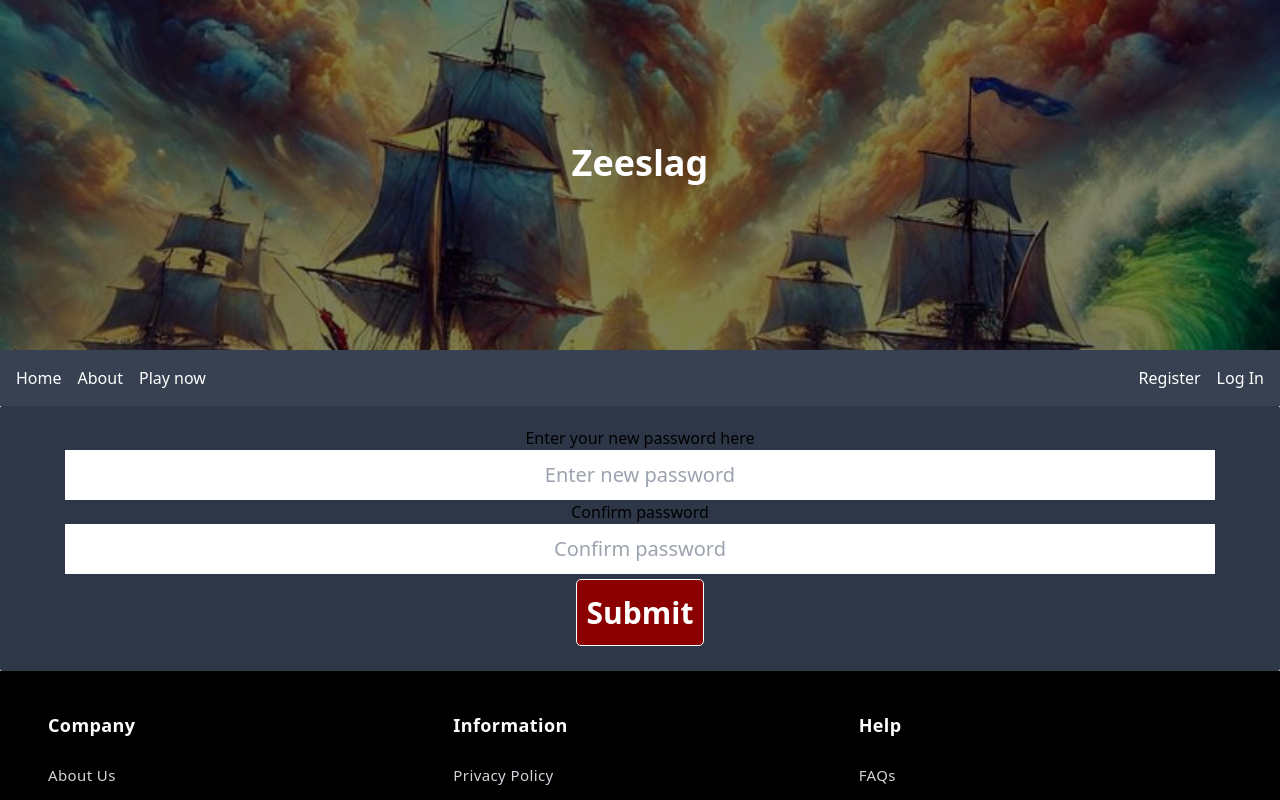
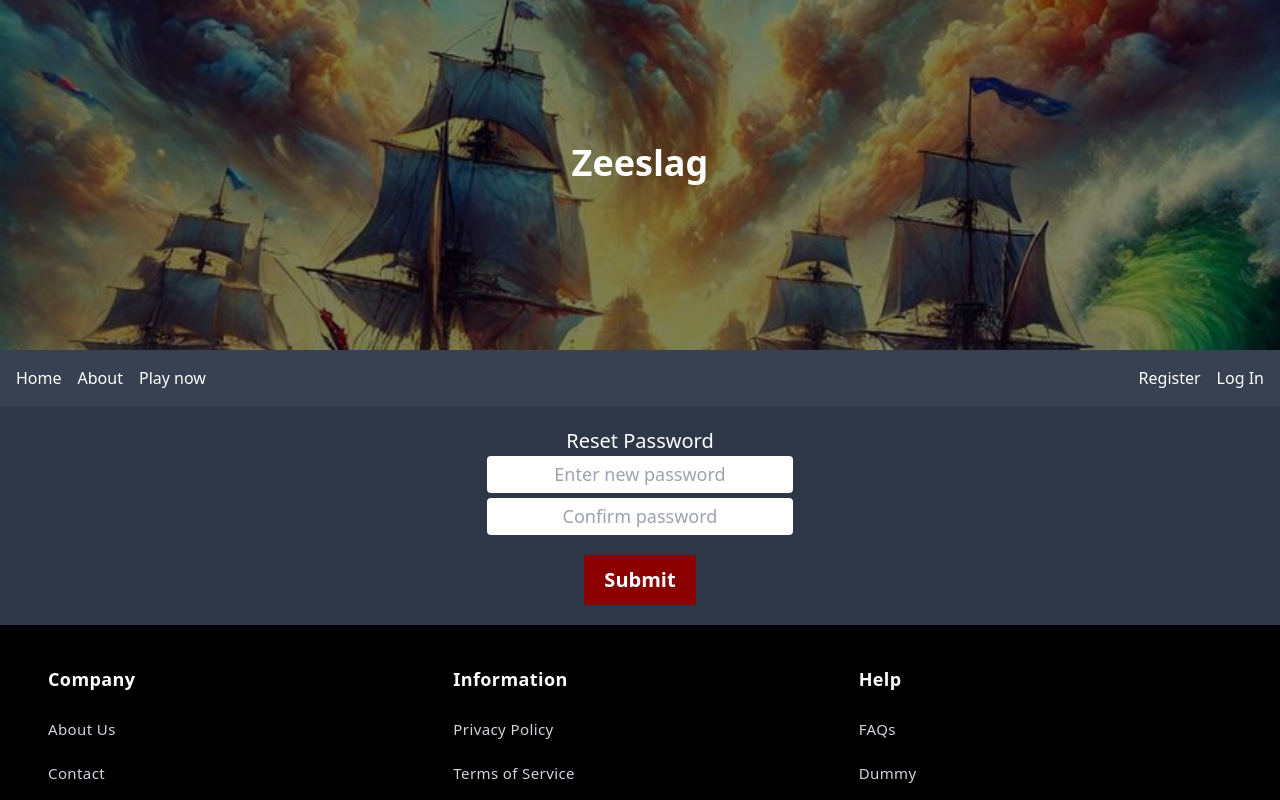
Before and after one commit to Ismail020/pewa-frontend, a Vue app in the folder zeeslag/: page /reset-password in a window 1280 px wide. Shown: the top 800 px of the page. Built offline with nearby package versions, Linux system fonts and the light colour scheme; no server answers.

Commit message:
Styling made universal accross login and forgot and reset password components. No tailwind added

```diff
--- a/zeeslag/src/components/LoginComponents/ForgotPassword.vue
+++ b/zeeslag/src/components/LoginComponents/ForgotPassword.vue
@@ -30,7 +30,7 @@ export default {
 
         this.message = json.message
 
-      } catch(error) {
+      } catch (error) {
         console.log("error :", error)
       }
     }
@@ -39,58 +39,80 @@ export default {
 </script>
 
 <template>
-  <div class="form">
-  <form @submit.prevent="requestPasswordResetLink">
-    <div v-if="message"> {{ message }}</div>
-    <div> <h3> Request password reset link </h3> </div>
-    <div class="input">
-      <input type="email" id="email" placeholder="Email" v-model="email"/>
+  <div class="background-container">
+    <div class="form-container">
+      <form @submit.prevent="requestPasswordResetLink">
+        <h3> Request password reset link </h3>
+        <div v-if="message" class="message"> {{ message }}</div>
+        <div class="input">
+          <input type="email" placeholder="Email" v-model="email"/>
+        </div>
+        <button type="submit"> Send request</button>
+      </form>
     </div>
-    <button> Send request </button>
-  </form>
   </div>
 </template>
 
 <style scoped>
+.background-container {
+  display: flex;
+  justify-content: center;
+  align-items: center;
+  background-color: #2d3748;
+  font-size: 20px;
+}
+
+
+.form-container {
+  background-color: #2d3748;
+  border-radius: 2px;
+  padding: 20px;
+  text-align: center;
+  width: 33vw;
+  display: flex;
+  flex-direction: column;
+}
+
 h3 {
   color: white;
+  margin-bottom: 20px;
+}
+
+button {
+  background-color: darkred;
+  transition: background-color 0.3s, transform 0.2s;
+  cursor: pointer;
+  color: white;
+  font-weight: bold;
+  border: none;
+  padding: 10px 20px;
+  border-radius: 4px;
+}
+
+button:hover {
+  color: #909df3;
+  border: 1px solid #909df3;
 }
 
 .input {
-  background-color: #2d3748;
-  padding: 20px;
+  margin-bottom: 15px;
+}
+
+input {
+  width: 80%;
+  padding: 5px;
+  font-size: 18px;
+  border-radius: 4px;
   text-align: center;
+  margin-bottom: 5px;
+  color: black;
 
 }
-.form {
-  background-color: #2d3748;
-  display: flex;
-  flex-direction: column;
-  border-radius: 2px;
-  justify-content: center;
-  width: 100vw;
-  align-items: center;
-}
-button {
-  background-color: darkred;
-  color: white;
-  text-align: center;
-  font-size: 30px;
-  font-weight: bold;
-  border: 1px solid white;
-  margin: 5px;
-  border-radius: 5px;
-  padding: 10px;
-}
-button:hover {
-  color: #909df3;
-  border: 2px solid #909df3;
-}
-#email {
-  padding: 10px;
-  font-size: 20px;
-  width: 100%;
-  text-align: center;
+
+.message {
+  color: #ff6b6b;
+  margin-top: 10px;
 }
 
+
 </style>
--- a/zeeslag/src/components/LoginComponents/LoginComponent.vue
+++ b/zeeslag/src/components/LoginComponents/LoginComponent.vue
@@ -57,14 +57,14 @@ export default {
         <div class="input">
           <input v-model="password" type="password" placeholder="Password" required/>
         </div>
-        <button type="submit">LOGIN</button>
-        <div v-if="errorMessage" class="p-4 mb-4 text-sm text-red-800">{{ errorMessage }}</div>
+        <button type="submit">Log in </button>
+        <div v-if="errorMessage" class="message">{{ errorMessage }}</div>
       </form>
       <div class="links">
         <p>Don't have an account?
-          <router-link to="/register"> Register! </router-link></p>
+          <router-link to="/register" class="link"> Register! </router-link></p>
         <p>
-          <router-link to="/forgot"> Forgot Password?</router-link>
+          <router-link to="/forgot" class="link"> Forgot Password?</router-link>
         </p>
       </div>
     </div>
@@ -77,64 +77,72 @@ export default {
   justify-content: center;
   align-items: center;
   background-color: #2d3748;
-  width: 100vw;
+  font-size: 20px;
+  color: white;
+}
+
+.form-container {
+  background-color: #2d3748;
+  border-radius: 2px;
+  padding: 20px;
+  text-align: center;
+  width: 33vw;
+  display: flex;
+  flex-direction: column;
 }
 
 .input {
-  background-color: #2d3748;
-  padding: 20px;
-  text-align: center;
+  margin-bottom: 15px;
 }
 
-.register-form {
-  display: flex;
-  flex-direction: column;
-  background-color: #F6F6F6;
-  border-radius: 2px;
+input {
+  width: 80%;
+  padding: 5px;
+  font-size: 18px;
+  border-radius: 4px;
+  text-align: center;
+  margin-bottom: 5px;
+  color: black;
 }
 
 button {
   background-color: darkred;
+  transition: background-color 0.3s, transform 0.2s;
+  cursor: pointer;
   color: white;
-  font-size: 16px;
   font-weight: bold;
   border: none;
   padding: 10px 20px;
   border-radius: 4px;
-  cursor: pointer;
-  transition: background-color 0.3s, transform 0.2s;
 }
 
 button:hover {
   color: #909df3;
-  border: 2px solid #909df3;
+  border: 1px solid #909df3;
 }
 
-#account {
-  color: white;
+.link {
+  color: #909df3;
   background-color: #2d3748;
-  font-size: 20px;
 }
 
-.register {
-  color: #909df3;
-  font-weight: bold;
+.links {
   font-size: 20px;
+  margin-top: 10px;
+
 }
 
-#upper-input {
-  padding-top: 60px;
+.link:hover {
+  text-decoration: underline;
 }
 
-#password,
-#email {
-  padding: 10px;
-  font-size: 20px;
-  width: 100%;
-  text-align: center;
+.message {
+  color: #ff6b6b;
+  margin-top: 10px;
 }
 
-#hidden {
-  display: none;
+.success {
+  color: green;
 }
+
 </style>
--- a/zeeslag/src/components/LoginComponents/ResetPassword.vue
+++ b/zeeslag/src/components/LoginComponents/ResetPassword.vue
@@ -51,32 +51,76 @@ export default {
 </script>
 
 <template>
-  <div class="form">
+  <div class="background-container">
+    <div class="form-container">
       <form @submit.prevent="submitNewPassword" @keydown.enter="submitNewPassword">
         <div v-if="!success">
+          <h3>Reset Password</h3>
+          <div v-if="message" class="message"> {{ message }}</div>
           <div class="input">
-          <div v-if="message" class="message"> {{ message }}</div>
-          <label> Enter your new password here </label>
-          <input type="password" id="password" placeholder="Enter new password" v-model="password"/>
-          <label> Confirm password </label>
-          <input type="password" id="password" placeholder="Confirm password" v-model="confirmPassword"/>
+            <input type="password" placeholder="Enter new password" v-model="password"/>
+            <input type="password" placeholder="Confirm password" v-model="confirmPassword"/>
+          </div>
           <button type="submit"> Submit</button>
-
-        </div>
         </div>
         <div v-else @keydown.enter="toLogin">
           <div class="message success"> {{ message }}</div>
-        <button @click="toLogin"> Proceed to login</button>
-
+          <button @click="toLogin"> Proceed to log in</button>
         </div>
-
-
       </form>
+    </div>
   </div>
 </template>
 
 <style scoped>
+.background-container {
+  display: flex;
+  justify-content: center;
+  align-items: center;
+  background-color: #2d3748;
+  font-size: 20px;
+  color: white;
+}
 
+.form-container {
+  background-color: #2d3748;
+  border-radius: 2px;
+  padding: 20px;
+  text-align: center;
+  width: 33vw;
+  display: flex;
+  flex-direction: column;
+}
+
+.input {
+  margin-bottom: 15px;
+}
+
+input {
+  width: 80%;
+  padding: 5px;
+  font-size: 18px;
+  border-radius: 4px;
+  text-align: center;
+  margin-bottom: 5px;
+  color: black;
+}
+
+button {
+  background-color: darkred;
+  transition: background-color 0.3s, transform 0.2s;
+  cursor: pointer;
+  color: white;
+  font-weight: bold;
+  border: none;
+  padding: 10px 20px;
+  border-radius: 4px;
+}
+
+button:hover {
+  color: #909df3;
+  border: 1px solid #909df3;
+}
 .message {
   color: red;
   margin-bottom: 10px
@@ -86,45 +130,4 @@ export default {
   color: green;
 }
 
-.input {
-  background-color: #2d3748;
-  padding: 20px;
-  text-align: center;
-
-}
-
-.form {
-  background-color: #2d3748;
-  display: flex;
-  flex-direction: column;
-  border-radius: 2px;
-  justify-content: center;
-  width: 100vw;
-  align-items: center;
-}
-
-button {
-  background-color: darkred;
-  color: white;
-  text-align: center;
-  font-size: 30px;
-  font-weight: bold;
-  border: 1px solid white;
-  margin: 5px;
-  border-radius: 5px;
-  padding: 10px;
-}
-
-button:hover {
-  color: #909df3;
-  border: 2px solid #909df3;
-}
-
-#password {
-  padding: 10px;
-  font-size: 20px;
-  width: 100%;
-  text-align: center;
-}
-
 </style>
```
Lines whose indentation alone changed are shown as unchanged.
